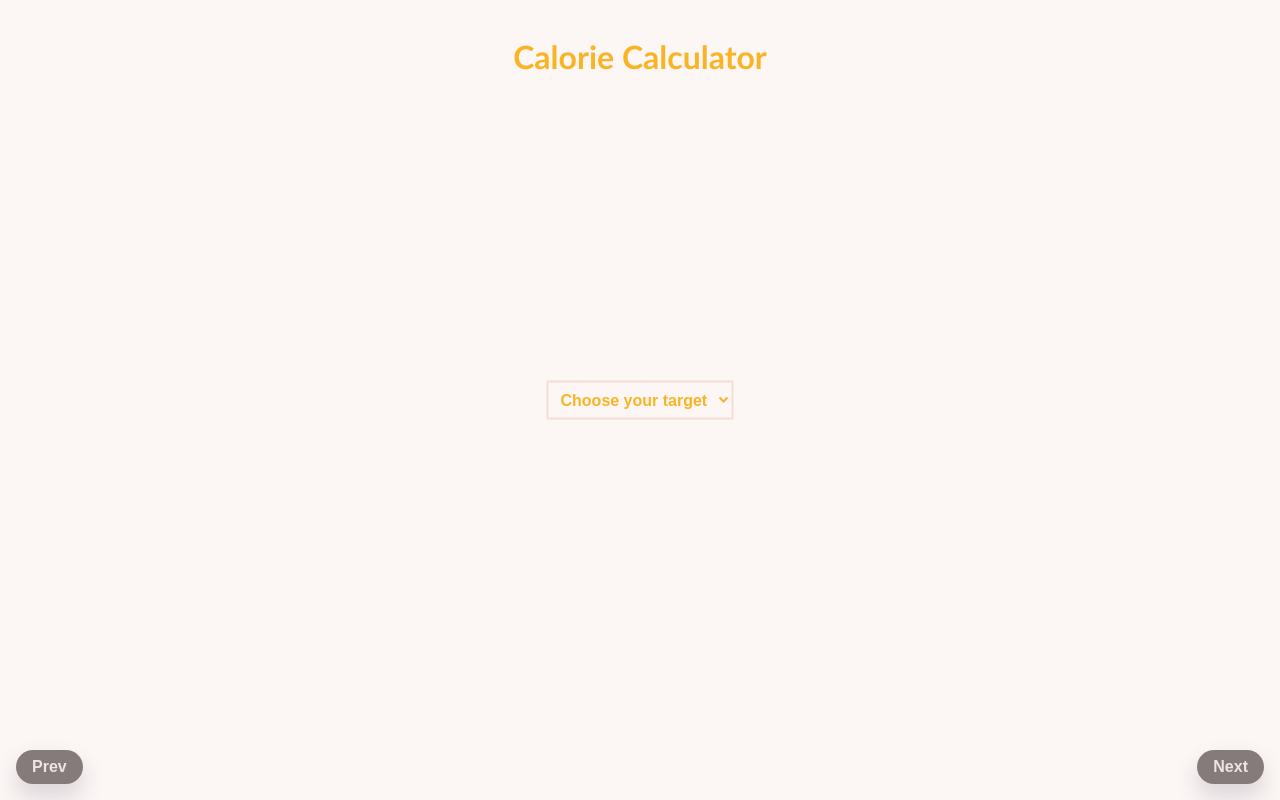
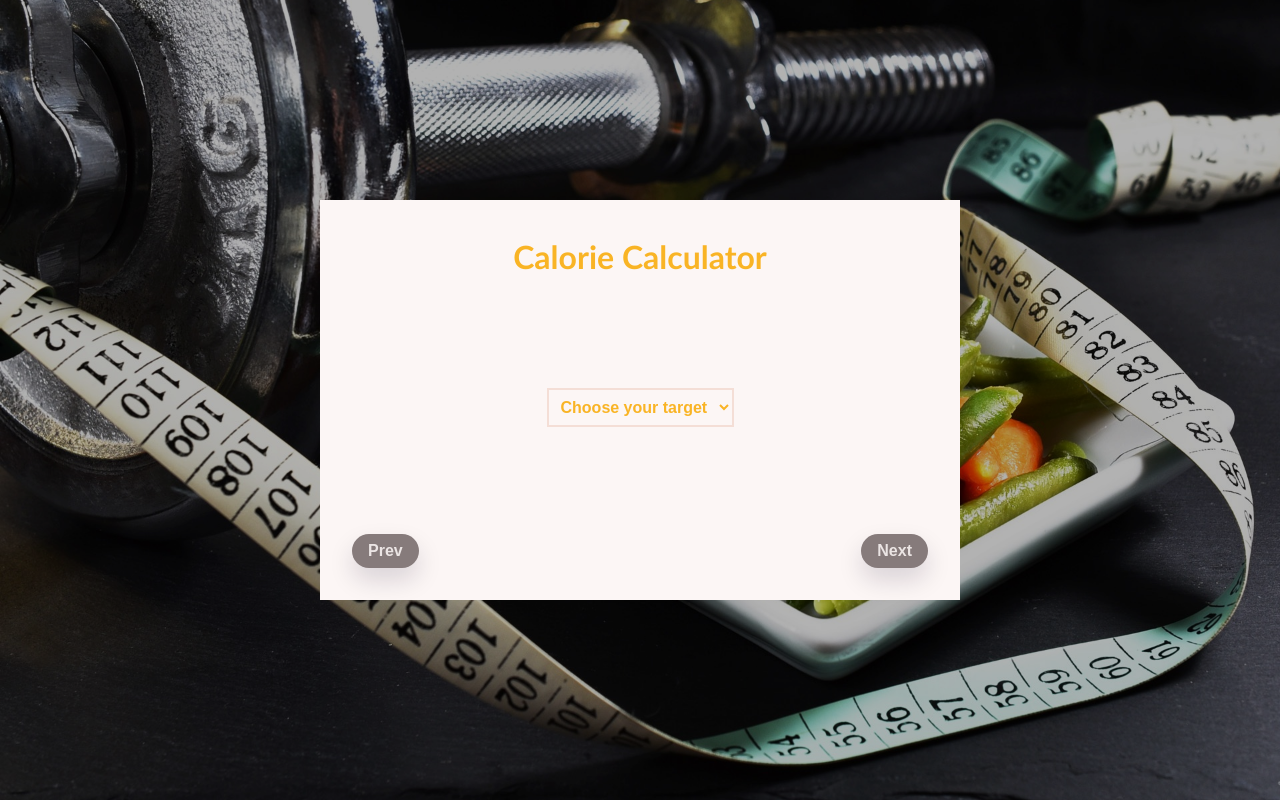
Before and after one commit to AdrianBaranWeb/calorie-calculator-with-redux, a React (Create React App) app: page / in a window 1280 px wide. Built offline with nearby package versions, Linux system fonts and the light colour scheme.

Commit message:
Add styles

```diff
--- a/src/App.css
+++ b/src/App.css
@@ -19,11 +19,13 @@ body {
   align-items: center;
   justify-content: center;
   width: 100%;
-  height: 100vh;
+  min-height: 100vh;
+  height: min-content;
   background-image: url("./images/fitness.jpg");
   background-repeat: no-repeat;
   background-position: center;
   background-size: cover;
+  text-align: center;
 }
 
 .hero-bg {
@@ -35,26 +37,23 @@ body {
 }
 
 .form {
-  position: relative;
+  position: absolute;
+  top: 0;
+  left: 0;
+  display: flex;
+  align-items: center;
+  justify-content: space-between;
+  flex-direction: column;
   width: 100%;
-  height: 100vh;
+  min-height: 100vh;
+  height: min-content;
   background-color: #fcf6f5;
   padding: 1rem;
-}
-
-.fieldset{
-  position: absolute;
-  top: 50%;
-  left: 50%;
-  transform: translate(-50%, -50%);
 }
 
 /* button styles */
 
 .controllers{
-  position: absolute;
-  left: 0;
-  bottom: 0;
   display: flex;
   align-items: center;
   justify-content: space-between;
@@ -158,3 +157,14 @@ p{
 .controllers--unvisible{
   display: none;
 }
+
+@media screen and (min-width: 768px) and (min-height: 414px){
+  .form{
+    top: 50%;
+    left: 50%;
+    transform: translate(-50%, -50%);
+    width: 50%;
+    min-height: 50%;
+    height: max-content;
+  }
+}
--- a/src/components/fields/SelectField.jsx
+++ b/src/components/fields/SelectField.jsx
@@ -4,7 +4,7 @@ import { updateData } from "../../actions";
 
 const NumberField = ({ id, options, data, updateData }) => {
   const selectOptions = options.map((option) => (
-    <option value={option.value} disabled={option.disabled ? true : false}>
+    <option key={option.value} value={option.value} disabled={option.disabled ? true : false}>
       {option.text}
     </option>
   ));
--- a/src/components/steps/Confirm.jsx
+++ b/src/components/steps/Confirm.jsx
@@ -40,13 +40,13 @@ const Confirm = ({
   return (
     <>
       <h1>Is everything correct?</h1>
-      <h2>If not, back to previous cards.</h2>
-      <p>Your traget: {targetName()}</p>
-      <p>Your gender: {gender}</p>
-      <p>Your weight: {weight}</p>
-      <p>Your height: {height}</p>
-      <p>Your age: {age}</p>
-      <p>Your activity: {activityName()}</p>
+      <h4>If not, back to previous cards.</h4>
+      <p><b>Your traget:</b> {targetName()}</p>
+      <p><b>Your gender:</b> {gender}</p>
+      <p><b>Your weight:</b> {weight} kg</p>
+      <p><b>Your height:</b> {height} cm</p>
+      <p><b>Your age:</b> {age}</p>
+      <p><b>Your activity:</b> {activityName()}</p>
     </>
   );
 };
--- a/src/components/steps/FormPersonDetails.jsx
+++ b/src/components/steps/FormPersonDetails.jsx
@@ -38,6 +38,7 @@ const FormPersonDetails = () => {
           ]}
         />
       </div>
+      <small>Weight in kg and Height in cm</small>
     </>
   );
 };
```
